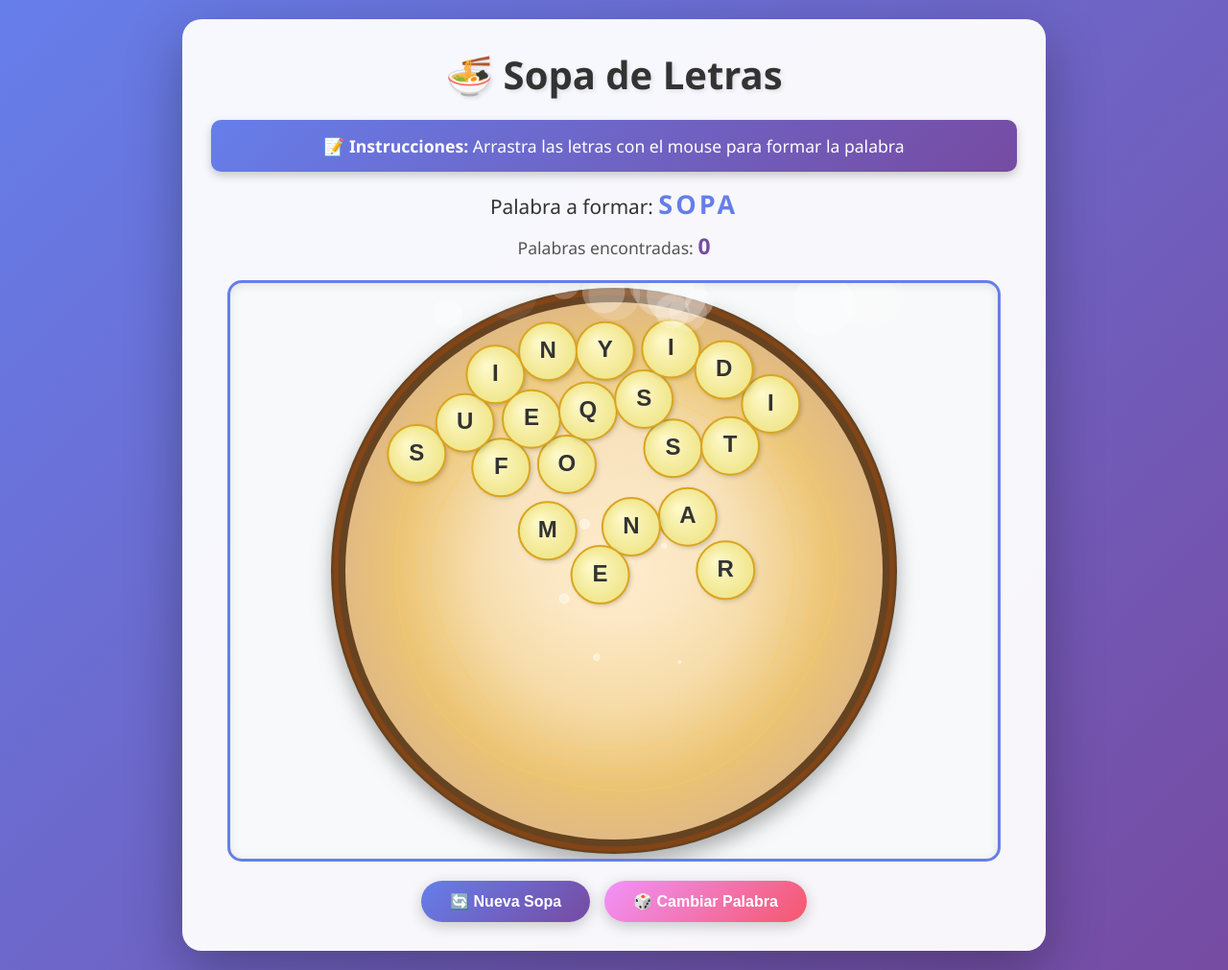
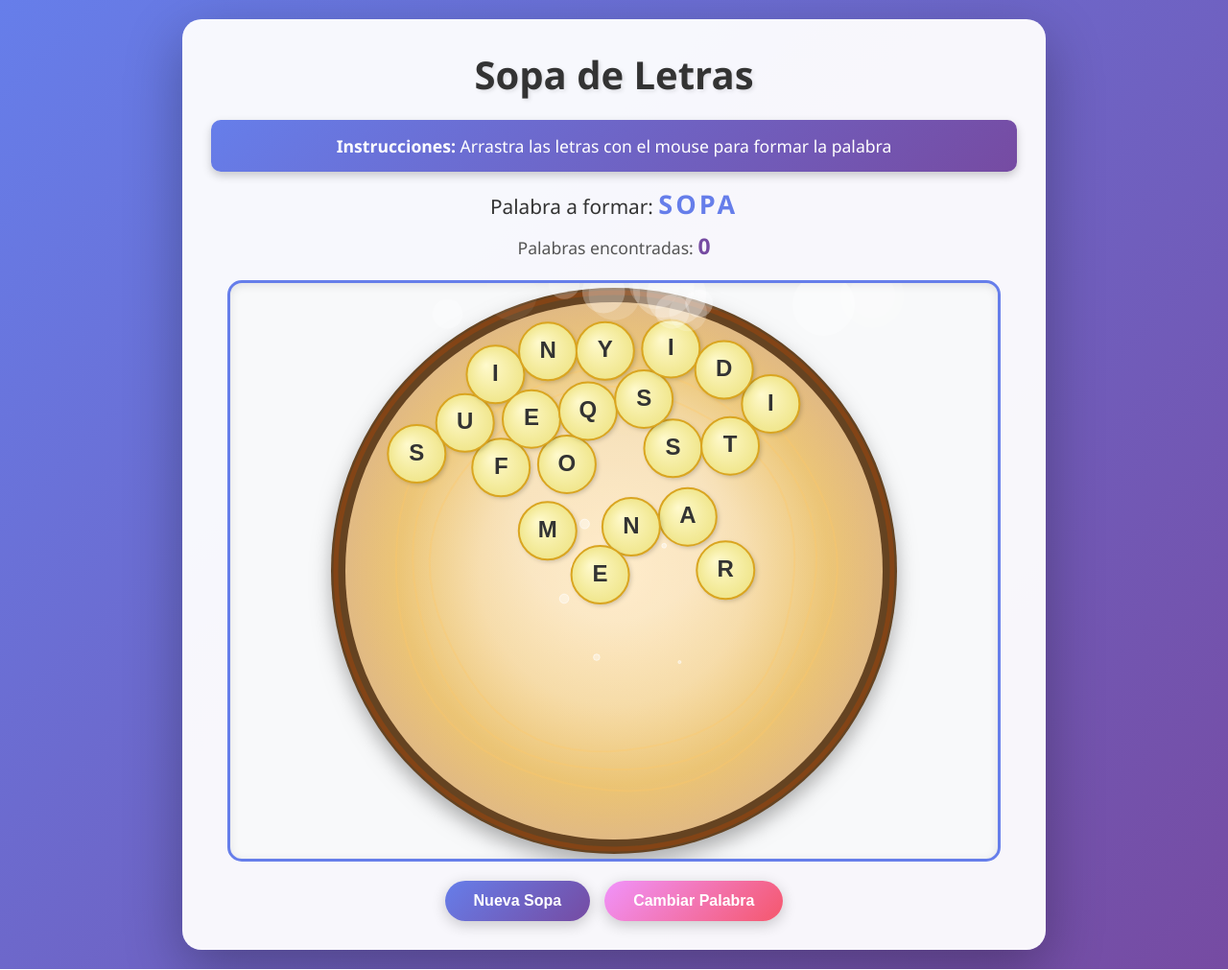
Before and after one commit to SudoCode76/sopa-de-letras, a plain HTML site: page index.html in a window 1280 px wide. Shown: the whole page at 96% size. Drawn offline with nearby package versions, Linux system fonts and the light colour scheme.

Commit message:
Refactor HTML to remove emojis from headings and buttons

```diff
--- a/index.html
+++ b/index.html
@@ -8,10 +8,10 @@
 </head>
 <body>
     <div class="container">
-        <h1>🍜 Sopa de Letras</h1>
+        <h1>Sopa de Letras</h1>
         <div class="game-info">
             <div class="instruction">
-                <strong>📝 Instrucciones:</strong> Arrastra las letras con el mouse para formar la palabra
+                <strong>Instrucciones:</strong> Arrastra las letras con el mouse para formar la palabra
             </div>
             <div class="word-display">
                 Palabra a formar: <span id="target-word">SOPA</span>
@@ -22,8 +22,8 @@
         </div>
         <canvas id="gameCanvas"></canvas>
         <div class="controls">
-            <button id="resetBtn">🔄 Nueva Sopa</button>
-            <button id="changeWordBtn">🎲 Cambiar Palabra</button>
+            <button id="resetBtn">Nueva Sopa</button>
+            <button id="changeWordBtn">Cambiar Palabra</button>
         </div>
     </div>
 
```
